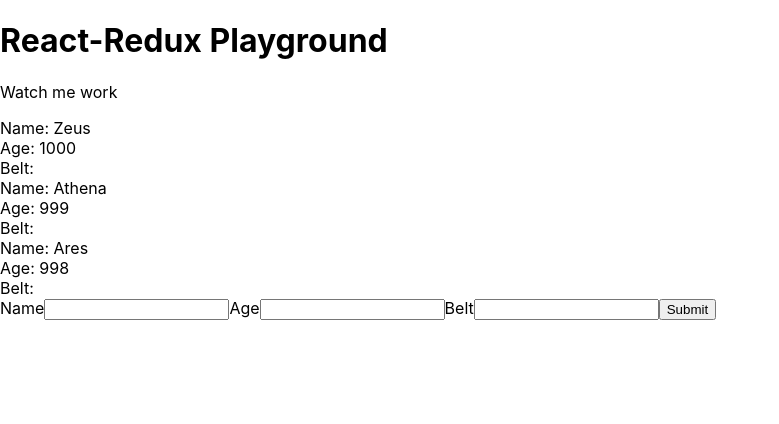
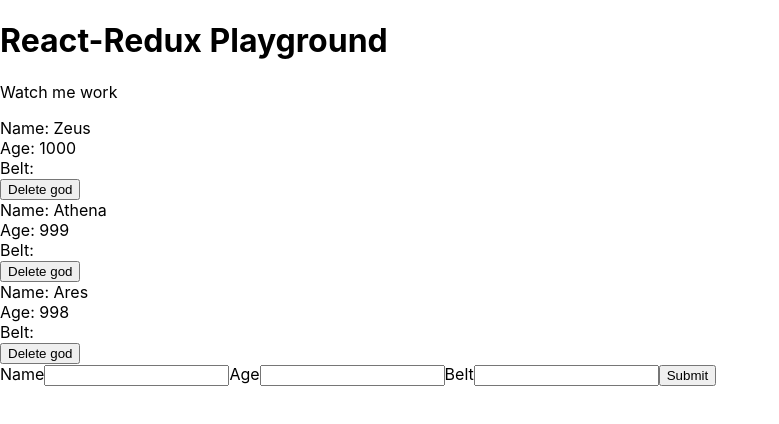
Before and after one commit to vagarioustoast/react-redux-playground, a React (Create React App) app in the folder myapp/: page / in a window 1280 px wide. Shown: the top 424 px of the page, without its empty margins (0-779 px from the left). Built offline with nearby package versions, Linux system fonts and the light colour scheme.

Commit message:
deleting data

```diff
--- a/myapp/src/App.js
+++ b/myapp/src/App.js
@@ -19,12 +19,21 @@
       gods: gods
     });
   };
+
+  deleteGod = id => {
+    let gods = this.state.gods.filter(god => {
+      return god.id !== id;
+    });
+    this.setState({
+      gods: gods
+    });
+  };
   render() {
     return (
       <div className="App">
         <h1>React-Redux Playground</h1>
         <p>Watch me work</p>
-        <Gods gods={this.state.gods} />
+        <Gods deleteGod={this.deleteGod} gods={this.state.gods} />
         <AddGod addGod={this.addGod} />
       </div>
     );
--- a/myapp/src/Gods.js
+++ b/myapp/src/Gods.js
@@ -1,6 +1,6 @@
 import React from "react";
 
-const Gods = ({ gods }) => {
+const Gods = ({ gods, deleteGod }) => {
   const myGods = gods.map(god => {
     if (god.age > 0)
       return (
@@ -8,6 +8,13 @@
           <div>Name: {god.name}</div>
           <div>Age: {god.age}</div>
           <div>Belt: {god.b}</div>
+          <button
+            onClick={() => {
+              deleteGod(god.id);
+            }}
+          >
+            Delete god
+          </button>
         </div>
       );
     else {
```
